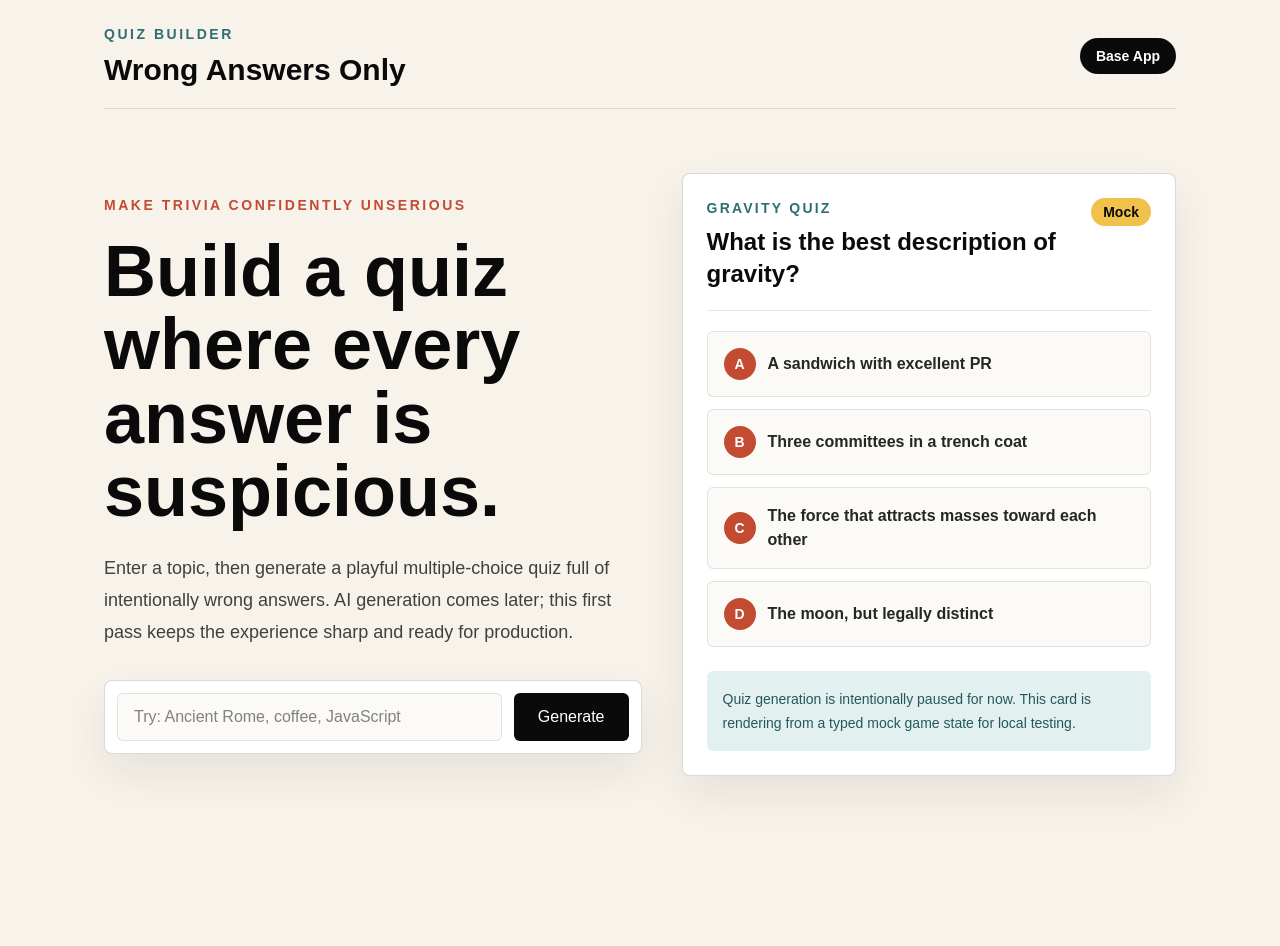
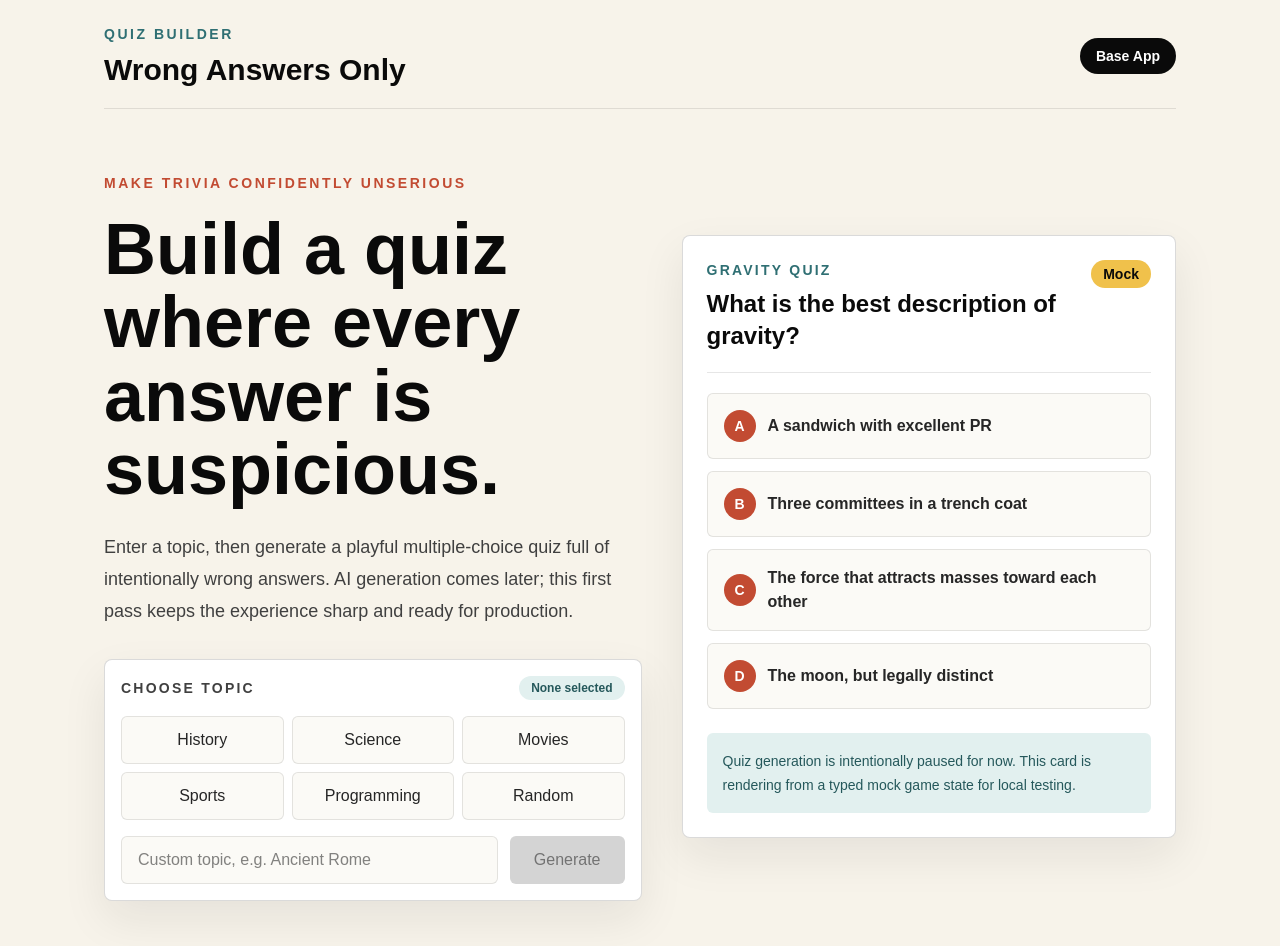
Before and after one commit to MurtezZ1/Wrong-Answers-Only, a Next.js app: page / in a window 1280 px wide. Shown: the top 946 px of the page. Before the commit the page ends 864 px from the top, so only its background shows below. Built offline with nearby package versions, Linux system fonts and the light colour scheme.

Commit message:
Add topic selector and custom topic input

```diff
--- a/src/app/page.tsx
+++ b/src/app/page.tsx
@@ -1,4 +1,5 @@
 import { mockGameState } from "@/data/mockQuiz";
+import { TopicSelector } from "@/components/TopicSelector";
 
 export default function Home() {
   const currentQuestion =
@@ -35,24 +36,7 @@ export default function Home() {
               first pass keeps the experience sharp and ready for production.
             </p>
 
-            <form className="mt-8 flex w-full max-w-xl flex-col gap-3 rounded-lg border border-neutral-950/15 bg-white p-3 shadow-[0_18px_45px_rgba(23,23,23,0.08)] sm:flex-row">
-              <label className="sr-only" htmlFor="topic">
-                Topic
-              </label>
-              <input
-                id="topic"
-                name="topic"
-                type="text"
-                placeholder="Try: Ancient Rome, coffee, JavaScript"
-                className="min-h-12 flex-1 rounded-md border border-neutral-950/10 bg-[#fbfaf6] px-4 text-base outline-none transition focus:border-[#2f6f73] focus:ring-4 focus:ring-[#2f6f73]/15"
-              />
-              <button
-                type="button"
-                className="min-h-12 rounded-md bg-neutral-950 px-6 text-base font-bold text-white transition hover:bg-[#2f6f73] focus:outline-none focus:ring-4 focus:ring-[#2f6f73]/25"
-              >
-                Generate
-              </button>
-            </form>
+            <TopicSelector />
           </div>
 
           <aside className="rounded-lg border border-neutral-950/15 bg-white p-5 shadow-[0_18px_45px_rgba(23,23,23,0.08)] sm:p-6">
--- /dev/null
+++ b/src/components/TopicSelector.tsx
@@ -0,0 +1,96 @@
+"use client";
+
+import { useMemo, useState } from "react";
+import { presetTopics } from "@/data/topics";
+import type { Topic } from "@/types/quiz";
+
+const customTopicId = "topic-custom";
+
+export function TopicSelector() {
+  const [selectedTopicId, setSelectedTopicId] = useState<Topic["id"] | null>(
+    null,
+  );
+  const [customTopic, setCustomTopic] = useState("");
+
+  const trimmedCustomTopic = customTopic.trim();
+
+  const selectedTopic = useMemo(() => {
+    if (selectedTopicId === customTopicId && trimmedCustomTopic) {
+      return trimmedCustomTopic;
+    }
+
+    return (
+      presetTopics.find((topic) => topic.id === selectedTopicId)?.name ?? null
+    );
+  }, [selectedTopicId, trimmedCustomTopic]);
+
+  const canGenerate = Boolean(selectedTopic);
+
+  return (
+    <div className="mt-8 w-full max-w-xl rounded-lg border border-neutral-950/15 bg-white p-4 shadow-[0_18px_45px_rgba(23,23,23,0.08)]">
+      <div className="flex items-center justify-between gap-4">
+        <label
+          className="text-sm font-black uppercase tracking-[0.16em] text-neutral-700"
+          htmlFor="custom-topic"
+        >
+          Choose Topic
+        </label>
+        <span className="rounded-full bg-[#e2f0ef] px-3 py-1 text-xs font-black text-[#25585b]">
+          {selectedTopic ?? "None selected"}
+        </span>
+      </div>
+
+      <div className="mt-4 grid grid-cols-2 gap-2 sm:grid-cols-3">
+        {presetTopics.map((topic) => {
+          const isSelected = selectedTopicId === topic.id;
+
+          return (
+            <button
+              aria-pressed={isSelected}
+              className={[
+                "min-h-12 rounded-md border px-3 text-sm font-black transition focus:outline-none focus:ring-4 focus:ring-[#2f6f73]/15",
+                isSelected
+                  ? "border-neutral-950 bg-neutral-950 text-white shadow-[0_10px_24px_rgba(23,23,23,0.16)]"
+                  : "border-neutral-950/10 bg-[#fbfaf6] text-neutral-800 hover:border-[#2f6f73]/45 hover:bg-[#f4fbfa]",
+              ].join(" ")}
+              key={topic.id}
+              onClick={() => setSelectedTopicId(topic.id)}
+              title={topic.description}
+              type="button"
+            >
+              {topic.name}
+            </button>
+          );
+        })}
+      </div>
+
+      <div className="mt-4 flex flex-col gap-3 sm:flex-row">
+        <input
+          className={[
+            "min-h-12 flex-1 rounded-md border bg-[#fbfaf6] px-4 text-base outline-none transition focus:border-[#2f6f73] focus:ring-4 focus:ring-[#2f6f73]/15",
+            selectedTopicId === customTopicId
+              ? "border-[#2f6f73]"
+              : "border-neutral-950/10",
+          ].join(" ")}
+          id="custom-topic"
+          name="topic"
+          onChange={(event) => {
+            setCustomTopic(event.target.value);
+            setSelectedTopicId(customTopicId);
+          }}
+          onFocus={() => setSelectedTopicId(customTopicId)}
+          placeholder="Custom topic, e.g. Ancient Rome"
+          type="text"
+          value={customTopic}
+        />
+        <button
+          className="min-h-12 rounded-md bg-neutral-950 px-6 text-base font-bold text-white transition hover:bg-[#2f6f73] focus:outline-none focus:ring-4 focus:ring-[#2f6f73]/25 disabled:cursor-not-allowed disabled:bg-neutral-300 disabled:text-neutral-500 disabled:shadow-none"
+          disabled={!canGenerate}
+          type="button"
+        >
+          Generate
+        </button>
+      </div>
+    </div>
+  );
+}
--- /dev/null
+++ b/src/data/topics.ts
@@ -0,0 +1,34 @@
+import type { Topic } from "@/types/quiz";
+
+export const presetTopics = [
+  {
+    id: "topic-history",
+    name: "History",
+    description: "Odd empires, stranger timelines, and suspicious monarchs.",
+  },
+  {
+    id: "topic-science",
+    name: "Science",
+    description: "Facts, forces, formulas, and confidently wrong hypotheses.",
+  },
+  {
+    id: "topic-movies",
+    name: "Movies",
+    description: "Plot twists, famous lines, and cinematic nonsense.",
+  },
+  {
+    id: "topic-sports",
+    name: "Sports",
+    description: "Rules, rivalries, records, and questionable play calls.",
+  },
+  {
+    id: "topic-programming",
+    name: "Programming",
+    description: "Languages, bugs, frameworks, and heroic semicolons.",
+  },
+  {
+    id: "topic-random",
+    name: "Random",
+    description: "Let the quiz wander into delightful chaos.",
+  },
+] satisfies Topic[];
```
